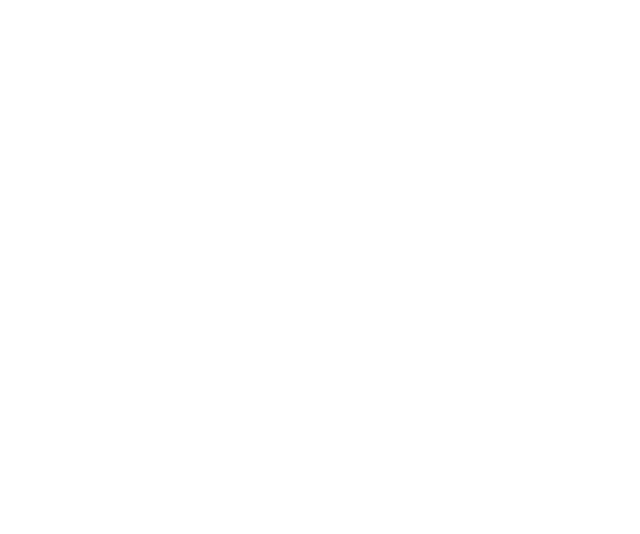
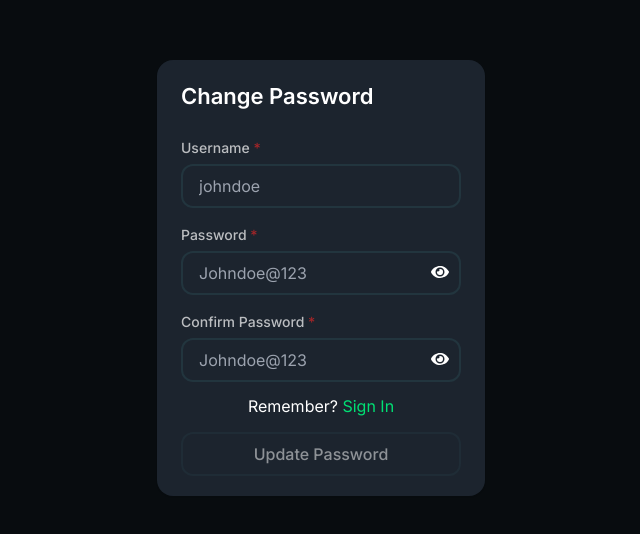
Before and after one commit to chuchrahimanshu/cooders.web.authentication, a React (Vite) app: page /change-password in a window 1280 px wide. Before the commit this address had no page. Shown: the part 122-656 px from the top of the page, without its empty margins (319-959 px from the left). Built offline with nearby package versions, Linux system fonts and the light colour scheme.

Commit message:
Update the primary routing path

```diff
--- a/src/layouts/auth.layout.tsx
+++ b/src/layouts/auth.layout.tsx
@@ -1,7 +1,15 @@
-import React from "react";
-import { Outlet } from "react-router-dom";
+import React, { useEffect } from "react";
+import { Outlet, useNavigate } from "react-router-dom";
 
 const Authentication: React.FC = () => {
+  const navigate = useNavigate();
+
+  useEffect(() => {
+    if (location.pathname === "/") {
+      navigate("/sign-in");
+    }
+  }, [navigate]);
+
   return (
     <section className="h-screen w-screen bg-PRIMARY_BACKGROUND flex justify-center items-center">
       <Outlet />
--- a/src/pages/ChangePassword.tsx
+++ b/src/pages/ChangePassword.tsx
@@ -40,7 +40,7 @@
   };
 
   const handleSignInNavigation = () => {
-    navigate("/accounts/sign-in");
+    navigate("/sign-in");
   };
 
   return (
--- a/src/pages/SignIn.tsx
+++ b/src/pages/SignIn.tsx
@@ -59,7 +59,7 @@
       return toast.error("Enter Username to Forget Password");
     }
 
-    navigate("/accounts/change-password", {
+    navigate("/change-password", {
       state: { email: formData.username },
     });
   };
--- a/src/routes.tsx
+++ b/src/routes.tsx
@@ -9,7 +9,7 @@
   return (
     <BrowserRouter>
       <Routes>
-        <Route path="/accounts" element={<Authentication />}>
+        <Route path="/" element={<Authentication />}>
           <Route path="sign-up" element={<SignUp />} />
           <Route path="sign-in" element={<SignIn />} />
           <Route path="change-password" element={<ChangePassword />} />
```
